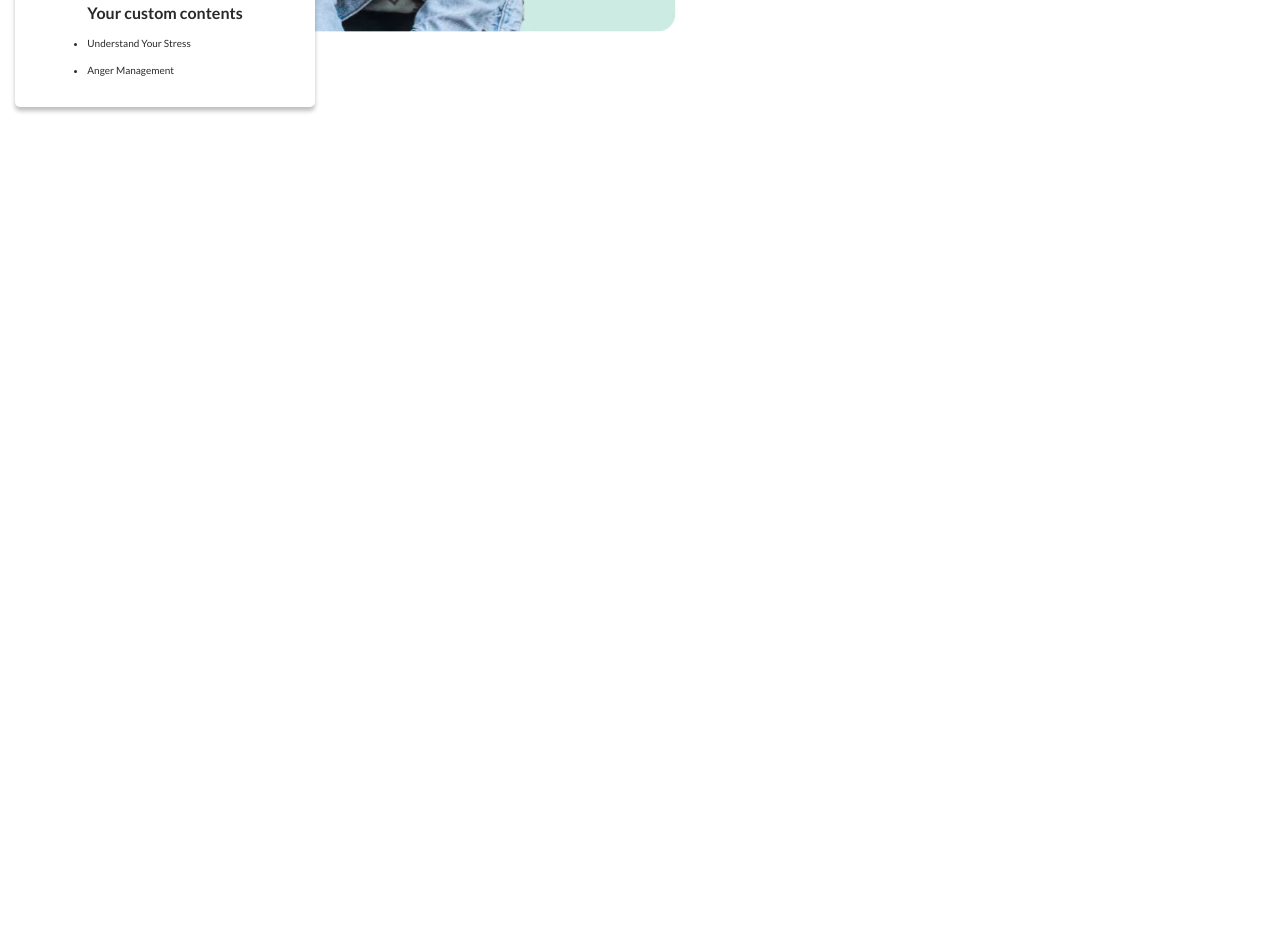
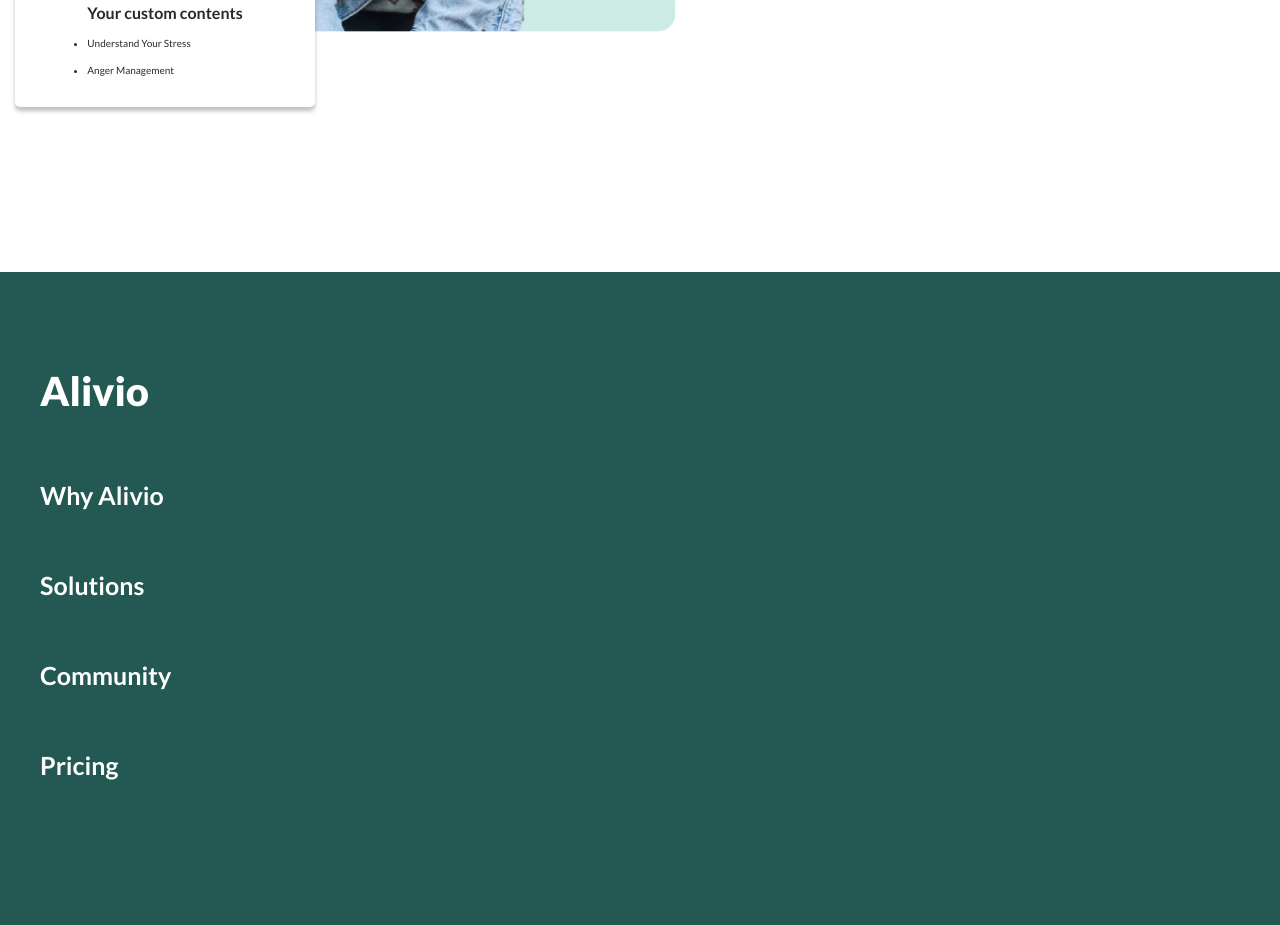
Before and after one commit to pip74klo/alivio_page, a plain HTML site: page index.html in a window 1280 px wide. Shown: the part 4494-5419 px from the top of the page. Before the commit the page ends 4766 px from the top, so only its background shows below. Drawn offline with Linux system fonts and the light colour scheme.

Commit message:
section footer

```diff
--- a/index.css
+++ b/index.css
@@ -7,3 +7,4 @@
 @import url('styles/success.css');
 @import url('styles/product.css');
 @import url('styles/person-card.css');
+@import url('styles/pricing.css');
--- a/index.html
+++ b/index.html
@@ -24,16 +24,16 @@
         <nav class="header__nav" aria-label="navigation">
           <ul class="header__nav-list" aria-label="navigation list">
             <li class="header__nav-item">
-              <a href="#" class="header__nav-link">Why Alivio</a>
+              <a href="#about-id" class="header__nav-link">Why Alivio</a>
             </li>
             <li class="header__nav-item">
-              <a href="#" class="header__nav-link">Solutions</a>
+              <a href="#success-id" class="header__nav-link">Solutions</a>
             </li>
             <li class="header__nav-item">
-              <a href="#" class="header__nav-link">Community</a>
+              <a href="#product-id" class="header__nav-link">Community</a>
             </li>
             <li class="header__nav-item">
-              <a href="#" class="header__nav-link">Pricing</a>
+              <a href="#pricing-id" class="header__nav-link">Pricing</a>
             </li>
           </ul>
         </nav>
@@ -47,7 +47,7 @@
   </header>
 
   <main>
-    <section class="hero" aria-label="hero section">
+    <section class="hero" aria-label="hero section" id="hero-id">
       <div class="container">
         <div class="hero__content">
           <h1 class="hero__title">Be aware, Manage well.</h1>
@@ -58,7 +58,7 @@
       </div>
     </section>
 
-    <section class="about" aria-label="about section">
+    <section class="about" aria-label="about section" id="about-id">
       <div class="container">
 
         <div class="about__content">
@@ -99,7 +99,7 @@
       </div>
     </section>
 
-    <section class="success" aria-label="success section">
+    <section class="success" aria-label="success section" id="success-id">
       <div class="container">
         <div class="success__wrapper">
 
@@ -121,7 +121,7 @@
       </div>
     </section>
 
-    <section class="product" aria-label="product section">
+    <section class="product" aria-label="product section" id="product-id">
       <div class="container">
         <div class="product__wrapper">
           <div class="product__preview">
@@ -152,10 +152,32 @@
         </div>
       </div>
     </section>
+  </main>
+  <footer class="pricing" aria-label="pricing section" id="pricing-id">
+    <div class="container">
+      <div class="pricing__content">
+        <h2 class="pricing__title">Alivio</h2>
 
+        <nav class="pricing__nav" aria-label="navigation">
+          <ul class="pricing__nav-list" aria-label="navigation list">
+            <li class="pricing__nav-item">
+              <a href="#about-id" class="pricing__nav-link">Why Alivio</a>
+            </li>
+            <li class="pricing__nav-item">
+              <a href="#success-id" class="pricing__nav-link">Solutions</a>
+            </li>
+            <li class="pricing__nav-item">
+              <a href="#product-id" class="pricing__nav-link">Community</a>
+            </li>
+            <li class="pricing__nav-item">
+              <a href="#pricing-id" class="pricing__nav-link">Pricing</a>
+            </li>
+          </ul>
+        </nav>
 
-  </main>
-
+      </div>
+    </div>
+  </footer>
 </body>
 
 </html>
--- /dev/null
+++ b/styles/pricing.css
@@ -0,0 +1,34 @@
+.pricing {
+  padding: 95px 0 145px;
+  background-color: var(--co-dark-green);
+}
+
+.pricing__content {
+  padding: 0 0 0 30px;
+  color: var(--co-white);
+
+}
+
+.pricing__title {
+  font-weight: 900;
+  font-size: 40px;
+}
+
+.pricing__nav {
+  margin: 65px 0 0 0;
+}
+
+.pricing__nav-list {
+  display: flex;
+  flex-direction: column;
+  justify-content: start;
+  align-items: start;
+  row-gap: 60px;
+}
+
+.pricing__nav-item {}
+
+.pricing__nav-link {
+  font-weight: 600;
+  font-size: 25px;
+}
```
